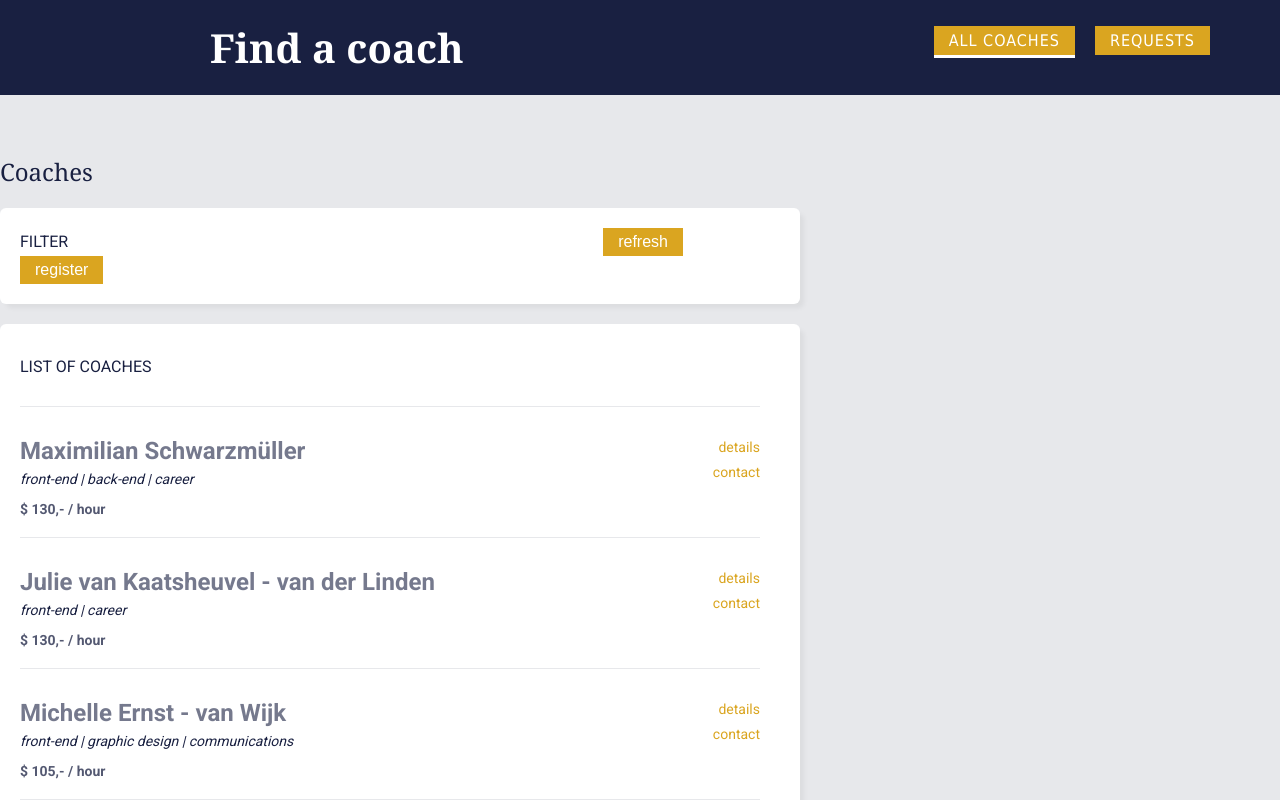
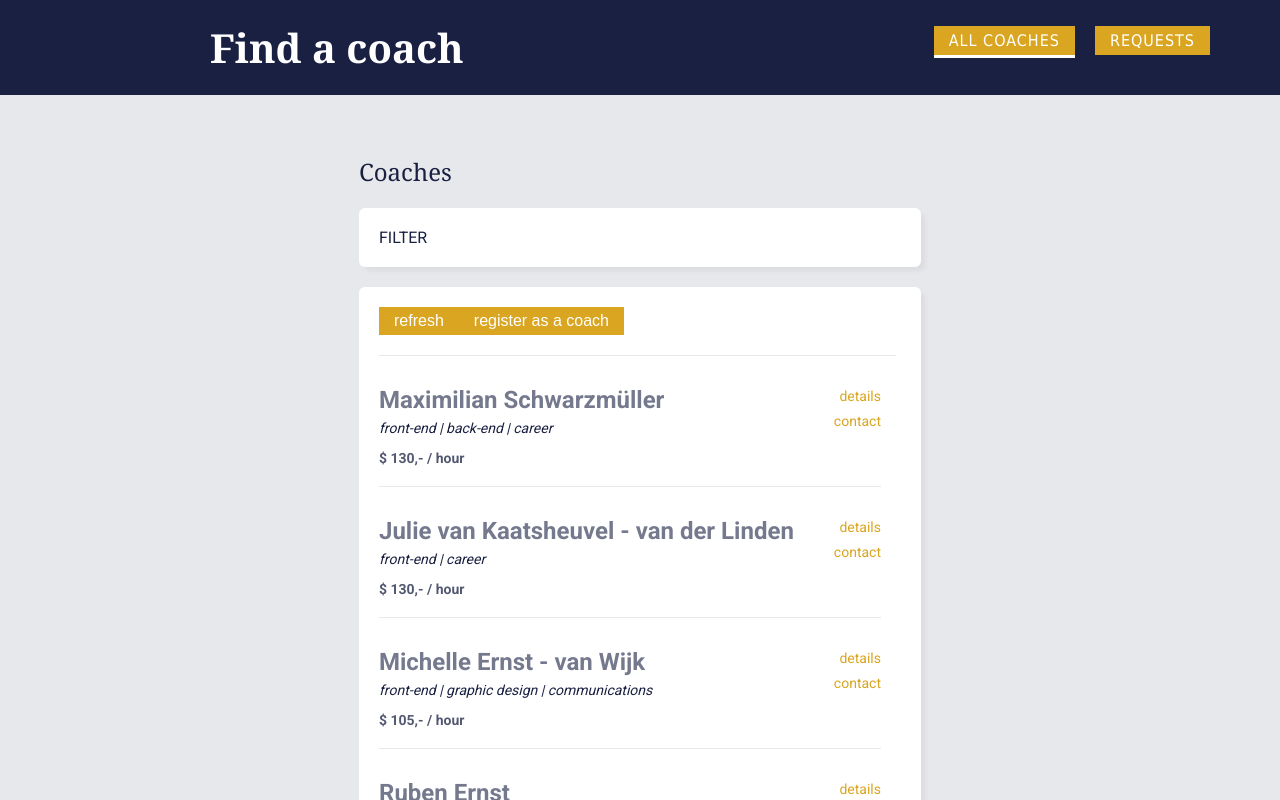
Before and after one commit to MichelleWritesCode/FindACoach, a Vue app: page /coaches in a window 1280 px wide. Shown: the top 800 px of the page. Built offline with nearby package versions, Linux system fonts and the light colour scheme.

Commit message:
chore: update page

```diff
--- a/src/pages/coaches/CoachesList.vue
+++ b/src/pages/coaches/CoachesList.vue
@@ -1,22 +1,26 @@
 <template>
+  <section class="container">
     <the-title>Coaches</the-title>
     <base-card>
-    <section class="toolbar">
-      <section class="filter"><h2>Filter</h2></section>
-      <section class="controle">
-        <base-button><template v-slot>refresh</template></base-button>
-        <base-button
-          ><template v-slot
-            ><router-link to="/register">register</router-link></template
-          ></base-button
-        >
-      </section>
+      <section>
+        <section><h2 class="filterHeading">Filter</h2></section>
       </section>
     </base-card>
 
     <base-card>
       <section>
-      <h2>List of coaches</h2>
+        <section class="toolbar">
+          <section class="controle">
+            <base-button><template v-slot>refresh</template></base-button>
+            <base-button id="register"
+              ><template v-slot
+                ><router-link to="/register"
+                  >register as a coach</router-link
+                ></template
+              ></base-button
+            >
+          </section>
+        </section>
         <hr />
         <section>
           <ul v-if="hasCoaches">
@@ -36,6 +40,7 @@
         </section>
       </section>
     </base-card>
+  </section>
 </template>
 
 <script>
@@ -73,8 +78,7 @@ h2 {
 hr {
   border: 0;
   border-top: 1px solid rgb(25, 32, 65, 0.1);
-  margin-right: 20px;
-  margin-bottom: 0;
+  margin: 0 5px 0 0;
 }
 
 ul {
@@ -82,18 +86,22 @@ ul {
   margin-top: 0;
 }
 
-.toolbar .filter {
-  margin-right: 535px;
+.filterHeading {
+  margin: 0;
 }
 
-.toolbar .filter,
-.toolbar .filter h2,
+.toolbar {
+  display: flex;
+  margin-bottom: 20px;
+}
+
+.toolbar h2,
 .toolbar .controle {
   display: inline;
   flex-wrap: nowrap;
 }
 
-button {
-  margin-right: 10px;
-}
+/* button#register {
+
+} */
 </style>
```
Lines whose indentation alone changed are shown as unchanged.
